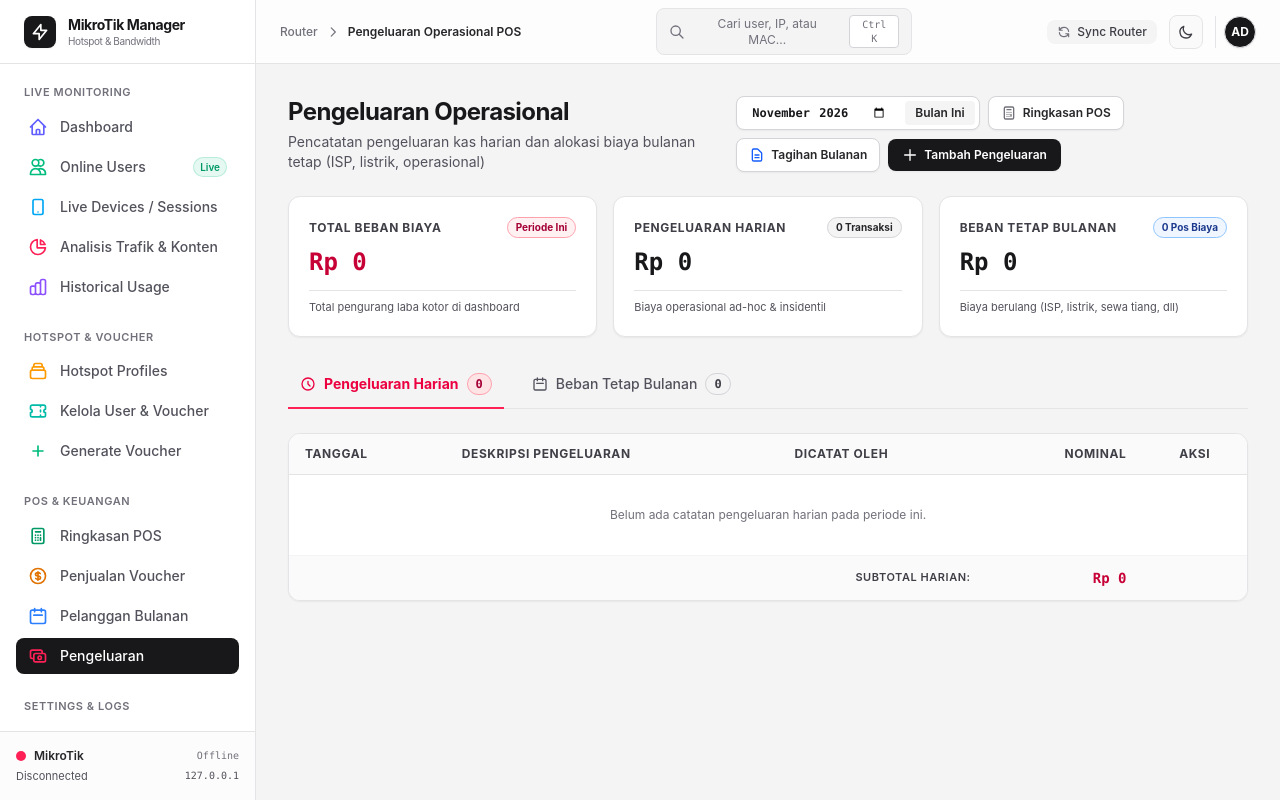
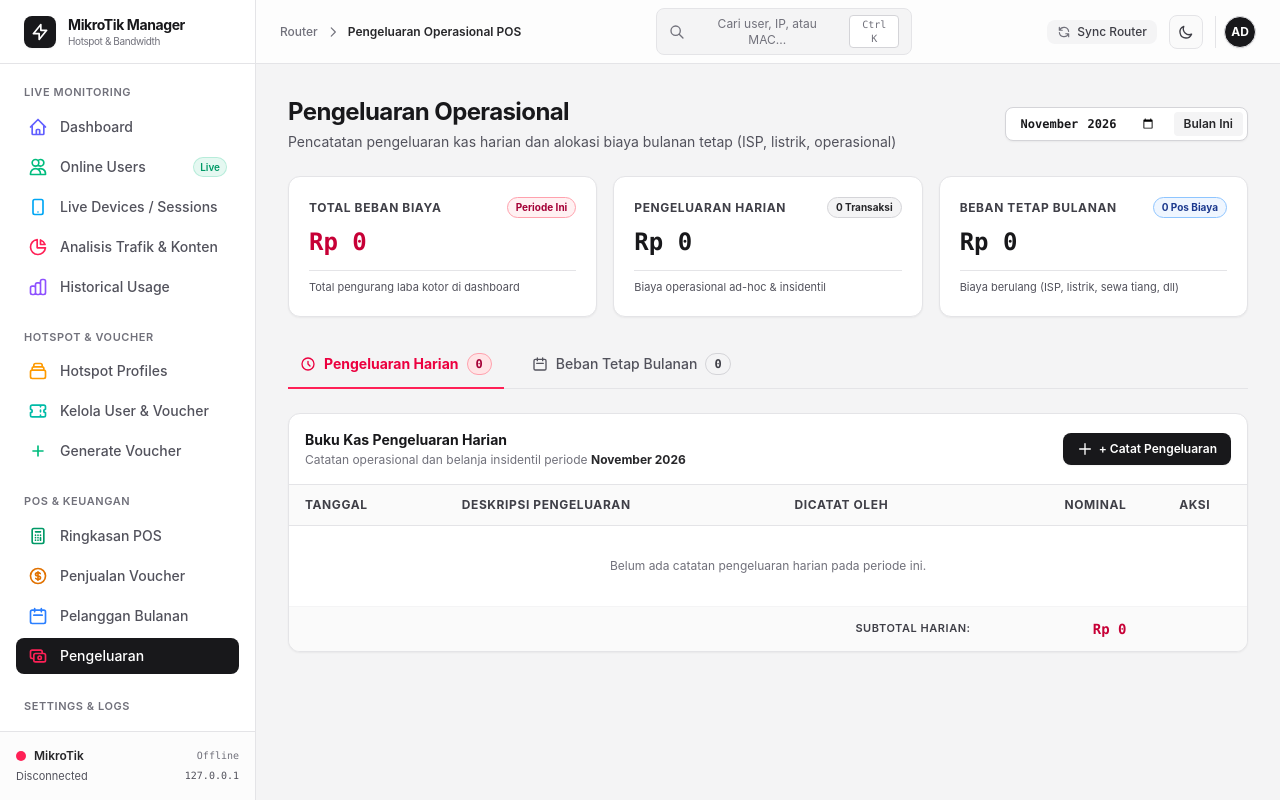
Before and after one commit to rievant77/mikrotik-management, a Laravel app: page /pos/expenses in a window 1280 px wide. Run offline with Laravel 12, Linux system fonts and the light colour scheme; a user stored in the database is signed in; data comes from the database, SQL or seed files in the repository; data that the repository does not hold is empty; style sheets or scripts are compiled from the project's sources.

Commit message:
style(pos): streamline header controls and contextually place action buttons in expenses page

```diff
--- a/resources/views/pos/expenses.blade.php
+++ b/resources/views/pos/expenses.blade.php
@@ -8,7 +8,7 @@
                 <h1 class="text-2xl font-bold text-zinc-900 dark:text-zinc-100 tracking-tight">Pengeluaran Operasional</h1>
                 <p class="text-xs sm:text-sm text-zinc-600 dark:text-zinc-300 mt-1">Pencatatan pengeluaran kas harian dan alokasi biaya bulanan tetap (ISP, listrik, operasional)</p>
             </div>
-            <div class="flex flex-wrap items-center gap-2">
+            <div class="flex items-center gap-2">
                 <!-- Month Filter -->
                 <div class="flex items-center gap-2 bg-white dark:bg-zinc-900 border border-zinc-300 dark:border-zinc-700 rounded-lg p-1 shadow-xs">
                     <input
@@ -21,38 +21,6 @@
                         Bulan Ini
                     </button>
                 </div>
-
-                <a href="{{ route('pos.index') }}" class="inline-flex items-center gap-1.5 px-3 py-2 text-xs font-semibold rounded-lg bg-white dark:bg-zinc-900 text-zinc-800 dark:text-zinc-200 border border-zinc-300 dark:border-zinc-700 hover:bg-zinc-50 dark:hover:bg-zinc-800 transition-colors shadow-xs">
-                    <svg class="w-4 h-4 text-zinc-500 dark:text-zinc-400" fill="none" viewBox="0 0 24 24" stroke="currentColor">
-                        <path stroke-linecap="round" stroke-linejoin="round" stroke-width="2" d="M9 7h6m0 10v-3m-3 3h.01M9 17h.01M9 14h.01M12 14h.01M15 11h.01M12 11h.01M9 11h.01M7 21h10a2 2 0 002-2V5a2 2 0 00-2-2H7a2 2 0 00-2 2v14a2 2 0 002 2z" />
-                    </svg>
-                    <span>Ringkasan POS</span>
-                </a>
-
-                <a href="{{ route('pos.monthly') }}" class="inline-flex items-center gap-1.5 px-3 py-2 text-xs font-semibold rounded-lg bg-white dark:bg-zinc-900 text-zinc-800 dark:text-zinc-200 border border-zinc-300 dark:border-zinc-700 hover:bg-zinc-50 dark:hover:bg-zinc-800 transition-colors shadow-xs">
-                    <svg class="w-4 h-4 text-blue-600 dark:text-blue-400" fill="none" viewBox="0 0 24 24" stroke="currentColor">
-                        <path stroke-linecap="round" stroke-linejoin="round" stroke-width="2" d="M9 12h6m-6 4h6m2 5H7a2 2 0 01-2-2V5a2 2 0 012-2h5.586a1 1 0 01.707.293l5.414 5.414a1 1 0 01.293.707V19a2 2 0 01-2 2z" />
-                    </svg>
-                    <span>Tagihan Bulanan</span>
-                </a>
-
-                <template x-if="activeTab === 'daily'">
-                    <button @click="openDailyModal()" class="inline-flex items-center gap-1.5 px-3.5 py-2 text-xs font-semibold rounded-lg bg-zinc-900 hover:bg-zinc-800 text-white dark:bg-zinc-100 dark:hover:bg-zinc-200 dark:text-zinc-900 transition-colors shadow-xs">
-                        <svg class="w-4 h-4" fill="none" viewBox="0 0 24 24" stroke="currentColor">
-                            <path stroke-linecap="round" stroke-linejoin="round" stroke-width="2" d="M12 4v16m8-8H4" />
-                        </svg>
-                        <span>Tambah Pengeluaran</span>
-                    </button>
-                </template>
-
-                <template x-if="activeTab === 'monthly'">
-                    <button @click="openTemplateModal()" class="inline-flex items-center gap-1.5 px-3.5 py-2 text-xs font-semibold rounded-lg bg-zinc-900 hover:bg-zinc-800 text-white dark:bg-zinc-100 dark:hover:bg-zinc-200 dark:text-zinc-900 transition-colors shadow-xs">
-                        <svg class="w-4 h-4" fill="none" viewBox="0 0 24 24" stroke="currentColor">
-                            <path stroke-linecap="round" stroke-linejoin="round" stroke-width="2" d="M12 4v16m8-8H4" />
-                        </svg>
-                        <span>Tambah Master Template</span>
-                    </button>
-                </template>
             </div>
         </div>
 
@@ -130,6 +98,18 @@
         <!-- TAB 1: PENGELUARAN HARIAN -->
         <div x-show="activeTab === 'daily'" class="space-y-4">
             <div class="bg-white dark:bg-zinc-900 border border-zinc-200 dark:border-zinc-800 rounded-xl shadow-xs overflow-hidden">
+                <div class="p-4 border-b border-zinc-200 dark:border-zinc-800 flex flex-col sm:flex-row sm:items-center justify-between gap-3">
+                    <div>
+                        <h3 class="text-sm font-bold text-zinc-900 dark:text-zinc-100">Buku Kas Pengeluaran Harian</h3>
+                        <p class="text-xs text-zinc-500 dark:text-zinc-400 mt-0.5">Catatan operasional dan belanja insidentil periode <span class="font-bold text-zinc-800 dark:text-zinc-200" x-text="periodLabel"></span></p>
+                    </div>
+                    <button @click="openDailyModal()" class="inline-flex items-center gap-1.5 px-3.5 py-2 text-xs font-semibold rounded-lg bg-zinc-900 hover:bg-zinc-800 text-white dark:bg-zinc-100 dark:hover:bg-zinc-200 dark:text-zinc-900 transition-colors shadow-xs shrink-0 self-start sm:self-auto">
+                        <svg class="w-4 h-4" fill="none" viewBox="0 0 24 24" stroke="currentColor">
+                            <path stroke-linecap="round" stroke-linejoin="round" stroke-width="2" d="M12 4v16m8-8H4" />
+                        </svg>
+                        <span>+ Catat Pengeluaran</span>
+                    </button>
+                </div>
                 <div class="overflow-x-auto">
                     <table class="w-full text-left text-xs">
                         <thead class="bg-zinc-50 dark:bg-zinc-800/60 border-b border-zinc-200 dark:border-zinc-800 text-zinc-700 dark:text-zinc-300 uppercase tracking-wider font-semibold">
@@ -249,8 +229,11 @@
                         <h3 class="text-sm font-bold text-zinc-900 dark:text-zinc-100">Master Template Biaya Bulanan</h3>
                         <p class="text-xs text-zinc-500 dark:text-zinc-400 mt-0.5">Template biaya default untuk bulan-bulan mendatang (ISP, listrik, dll)</p>
                     </div>
-                    <button @click="openTemplateModal()" class="px-3 py-1.5 text-xs font-semibold rounded-lg bg-zinc-900 hover:bg-zinc-800 text-white dark:bg-zinc-100 dark:hover:bg-zinc-200 dark:text-zinc-900 transition-colors shadow-xs">
-                        + Template Baru
+                    <button @click="openTemplateModal()" class="inline-flex items-center gap-1.5 px-3 py-1.5 text-xs font-semibold rounded-lg bg-zinc-900 hover:bg-zinc-800 text-white dark:bg-zinc-100 dark:hover:bg-zinc-200 dark:text-zinc-900 transition-colors shadow-xs">
+                        <svg class="w-3.5 h-3.5" fill="none" viewBox="0 0 24 24" stroke="currentColor">
+                            <path stroke-linecap="round" stroke-linejoin="round" stroke-width="2" d="M12 4v16m8-8H4" />
+                        </svg>
+                        <span>+ Template Baru</span>
                     </button>
                 </div>
                 <div class="overflow-x-auto">
```
